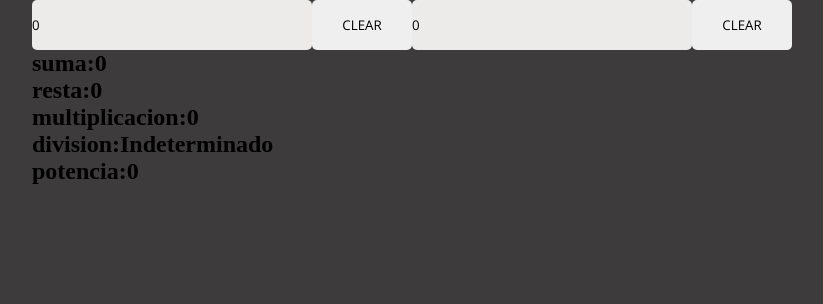
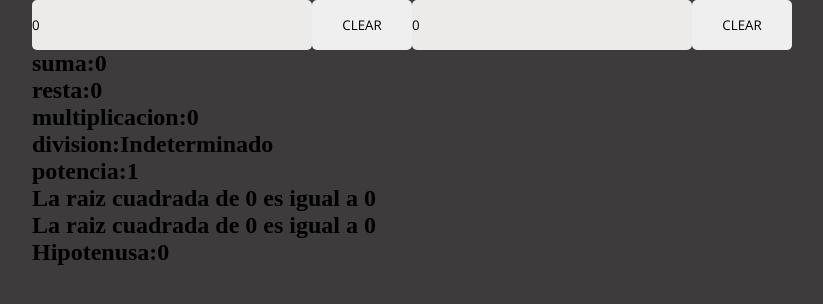
Before and after one commit to matiasj899/calculadora-avanzada, a React (Create React App) app: page / in a window 1280 px wide. Shown: the top 304 px of the page, without its empty margins (228-1051 px from the left). Built offline with nearby package versions, Linux system fonts and the light colour scheme.

Commit message:
add hypotenuse operation

```diff
--- a/public/style.css
+++ b/public/style.css
@@ -13,6 +13,15 @@ input, button {
     width: 100px;
     height: 50px;
     border-radius: 5px;
+
+}
+button{
+    cursor: pointer;
+}
+input::-webkit-outer-spin-button,
+input::-webkit-inner-spin-button {
+  -webkit-appearance: none;
+  margin: 0;
 }
 
 input {
--- a/src/components/Operations.js
+++ b/src/components/Operations.js
@@ -3,11 +3,13 @@ import React, { useState, useEffect } from "react";
 const Operations = ({ inputValues }) => {
   console.log(inputValues);
   const [operations, setOperations] = useState({
-    sumar: 0,
+    /* sumar: 0,
     restar: 0,
     multiplicacion: 0,
     division: 0,
-    potencia:0,
+    potencia: 0,
+    raizCuadrada1:0,
+    raizCuadrada2:0*/ undefined,
   });
 
   useEffect(() => {
@@ -16,7 +18,10 @@ const Operations = ({ inputValues }) => {
       restar: inputValues.firstValue - inputValues.secondValue,
       multiplicacion: inputValues.firstValue * inputValues.secondValue,
       division: inputValues.firstValue / inputValues.secondValue,
-      potencia:Math.pow(inputValues.firstValue, inputValues.secondValue)
+      potencia: Math.pow(inputValues.firstValue, inputValues.secondValue),
+      raizCuadrada1: Math.sqrt(inputValues.firstValue),
+      raizCuadrada2: Math.sqrt(inputValues.secondValue),
+      hipotenusa: Math.hypot(inputValues.firstValue, inputValues.secondValue),
     });
     if (inputValues.firstValue === 0 && inputValues.secondValue === 0) {
       setOperations({
@@ -24,7 +29,10 @@ const Operations = ({ inputValues }) => {
         restar: 0,
         multiplicacion: 0,
         division: "Indeterminado",
-        potencia:0
+        potencia: 1,
+        raizCuadrada1: 0,
+        raizCuadrada2: 0,
+        hipotenusa: 0,
       });
     }
   }, [inputValues]);
@@ -36,6 +44,15 @@ const Operations = ({ inputValues }) => {
       <h2>multiplicacion:{operations.multiplicacion}</h2>
       <h2>division:{operations.division}</h2>
       <h2>potencia:{operations.potencia}</h2>
+      <h2>
+        La raiz cuadrada de {inputValues.firstValue} es igual a{" "}
+        {operations.raizCuadrada1}
+      </h2>
+      <h2>
+        La raiz cuadrada de {inputValues.secondValue} es igual a{" "}
+        {operations.raizCuadrada2}
+      </h2>
+      <h2>Hipotenusa:{operations.hipotenusa}</h2>
     </div>
   );
 };
```
